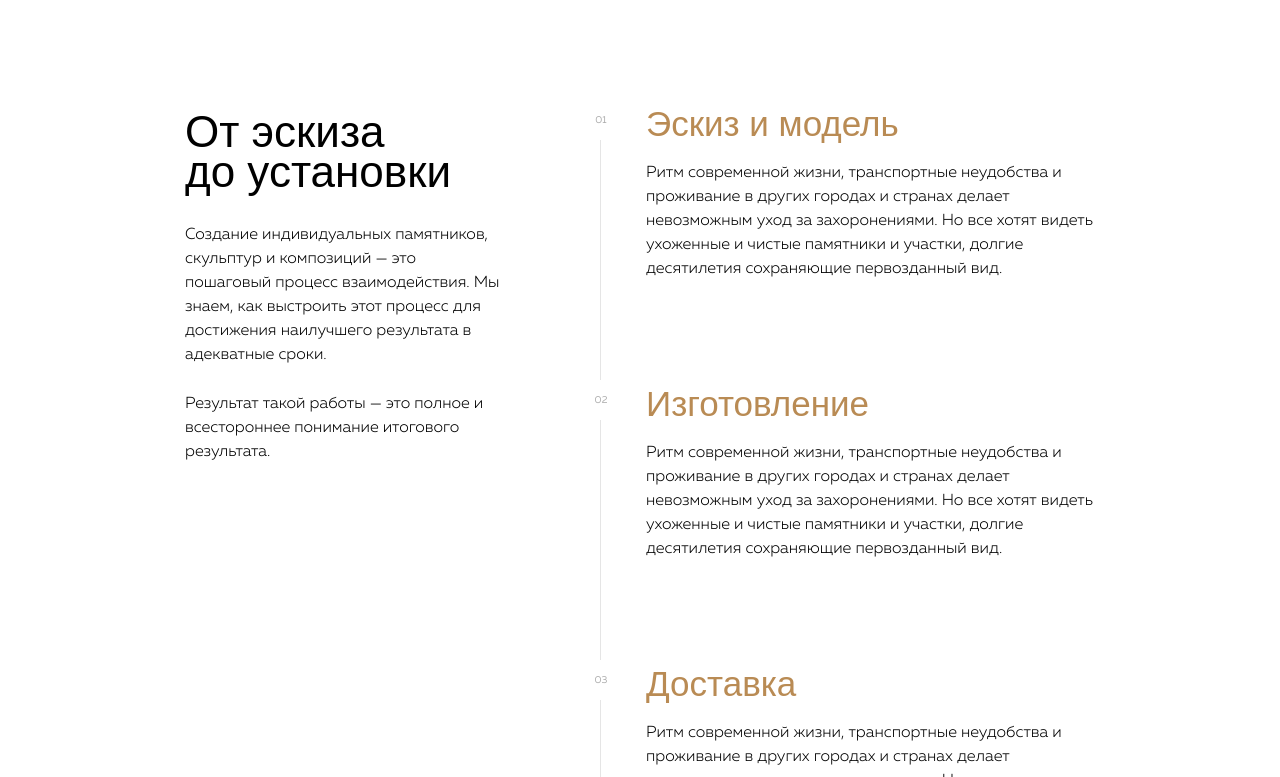
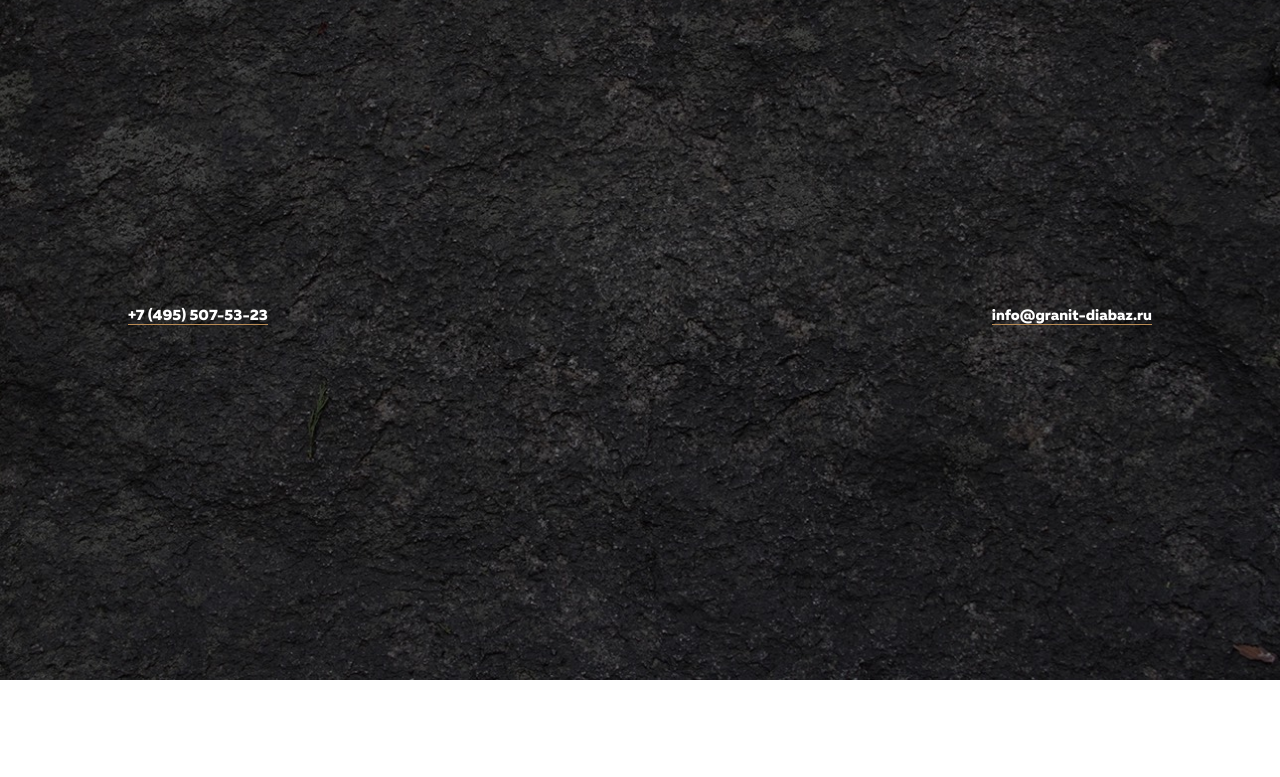
Before and after one commit to evgenyzhernoklev/monumentum, a website: page src/index.html in a window 1280 px wide. Shown: the top 777 px of the page. Drawn offline with nearby package versions, Linux system fonts and the light colour scheme; files that its build step writes are made by us from their sources; files whose address does not match are found by name.

Commit message:
Add header

```diff
--- a/src/css/app.scss
+++ b/src/css/app.scss
@@ -17,4 +17,5 @@
 @import "sliders.scss";
 @import "content.scss";
 @import "menu.scss";
+@import "header.scss";
 @import "footer.scss";
--- /dev/null
+++ b/src/css/header.scss
@@ -0,0 +1,30 @@
+.header {
+  height: 680px;
+  background: url('../img/header.jpg') no-repeat bottom center;
+  background-size: cover;
+
+  .contentIn {
+    height: 100%;
+  }
+}
+
+.headerLink {
+  display: inline-block;
+  position: absolute;
+  top: 45%;
+  font: 15px/18px $muller-extrabold;
+  color: $white;
+  border-bottom: 1px solid $gold;
+
+  &:hover {
+    border-bottom-color: transparent;
+  }
+}
+
+.headerLink--phone {
+  left: 20px;
+}
+
+.headerLink--mail {
+  right: 20px;
+}
--- a/src/index.html
+++ b/src/index.html
@@ -15,7 +15,11 @@
 
 	<header class="header">
 		<div class="header__contentIn contentIn contentIn--big">
-
+			<a class="contentIn__headerLink headerLink headerLink--phone" href="tel:+74955075323">+7 (495) 507-53-23</a>
+			<div class="contentIn__headerInfo headerInfo">
+				<h1 class="headerInfo__title headerInfoTitle"></h1>
+			</div>
+			<a class="contentIn__headerLink headerLink headerLink--mail" href="mailto:info@granit-diabaz.ru">info@granit-diabaz.ru</a>
 		</div>
 	</header>
 
```
Also changed, not shown: build/css/app.css, build/img/header.jpg (added), build/index.html, src/img/header.jpg (added).
